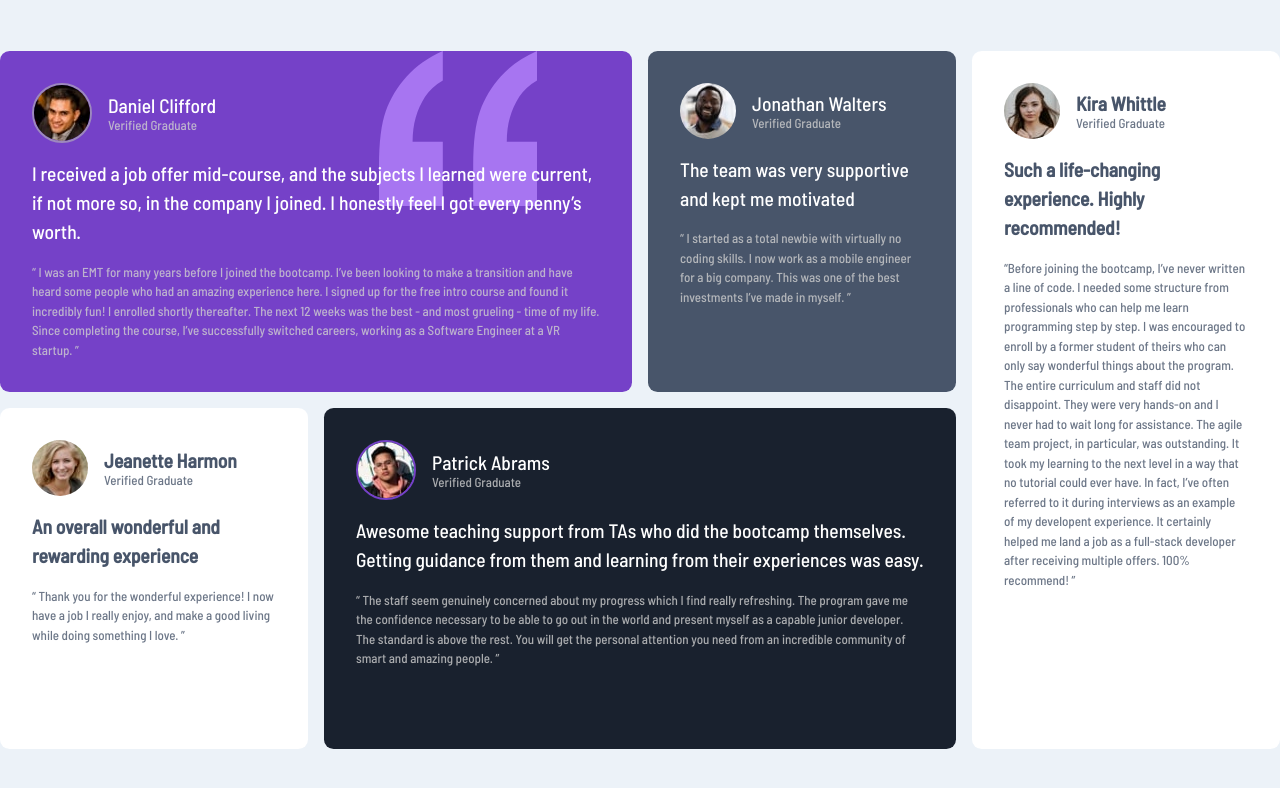
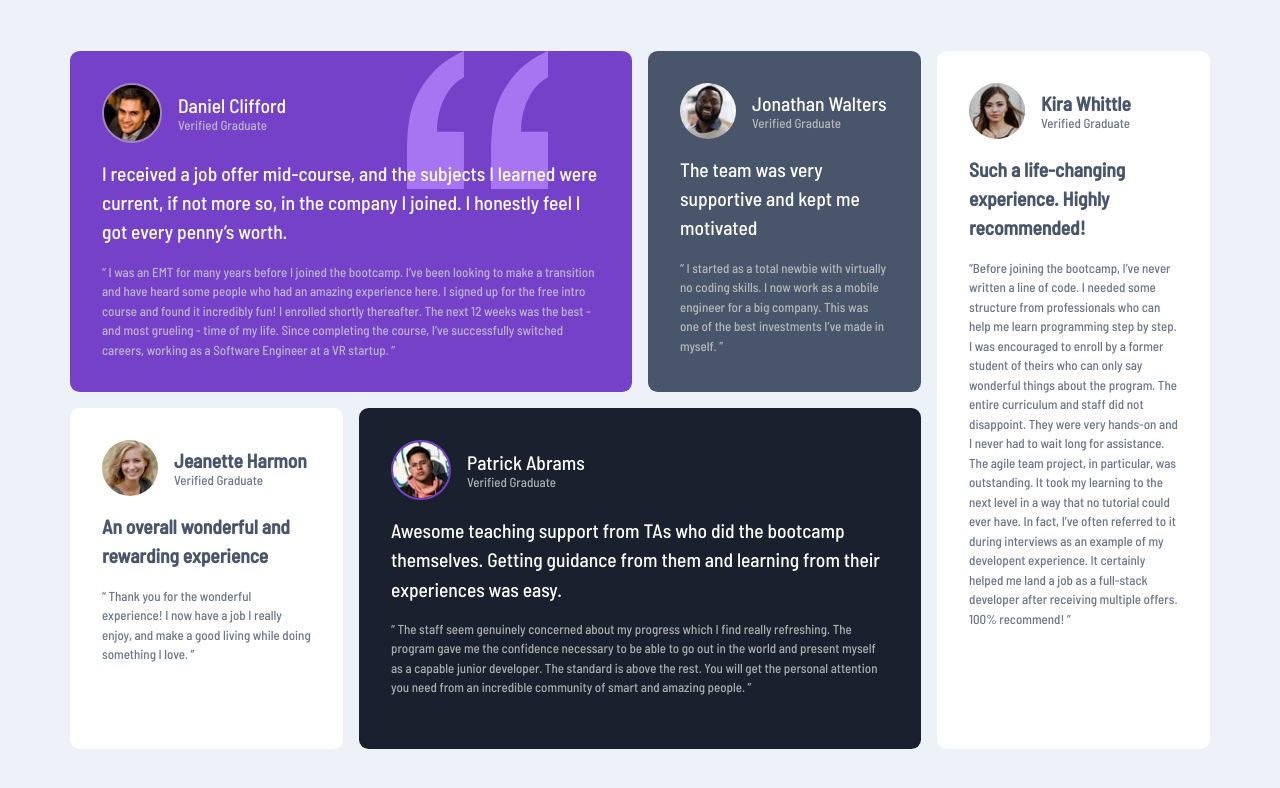
Before and after one commit to Eleansphere/testimonials-grid-section-main, a plain HTML site: page index.html in a window 1280 px wide. Drawn offline with Linux system fonts and the light colour scheme.

Commit message:
resolution-change

```diff
--- a/style.css
+++ b/style.css
@@ -29,6 +29,7 @@ main {
   grid-template-columns: repeat(4, 1fr);
   grid-template-rows: repeat(2, 1fr);
   gap: 1rem;
+  width: 1140px;
 }
 .person {
   display: flex;
```
